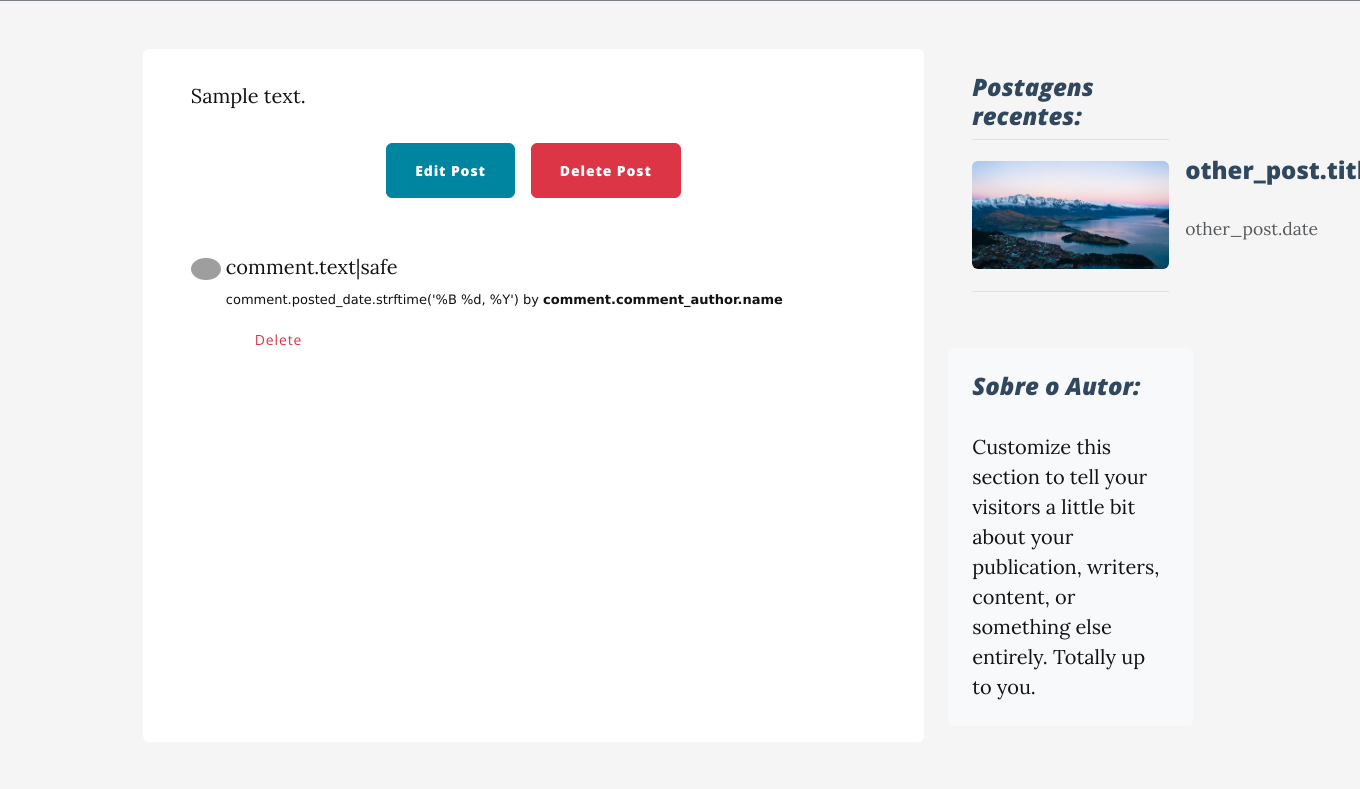
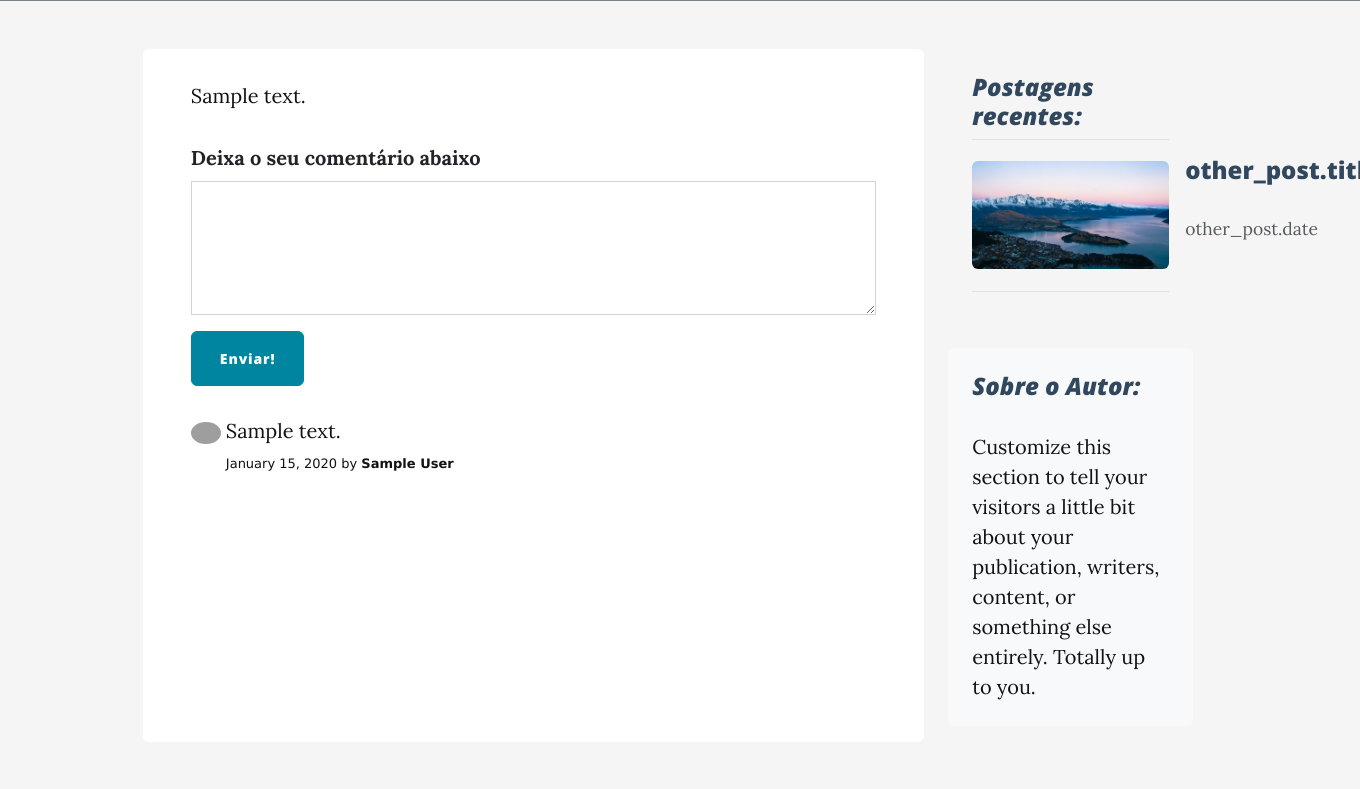
Before and after one commit to marcoveio-diadema/manualdagringa, a Flask app: page /post/1 in a window 1360 px wide; the page is wider, and only the part inside the window is pictured. Shown: the part 499-1288 px from the top of that part. Run offline with Flask 3, Linux system fonts and the light colour scheme; tables that the repository leaves empty hold one stand-in row (values such as "Sample post"); grey boxes marked "Sample" are stand-in pictures; some libraries are stand-ins or nearby versions; grey boxes are pictures that could not be loaded.

Commit message:
add and delete comments on posts

```diff
--- a/main.py
+++ b/main.py
@@ -29,6 +29,16 @@ init_db(app)
 # Create an instance of LoginManager
 login_manager = LoginManager(app)
 login_manager.login_view = 'login'  # Specify the login view endpoint
+
+# For adding profile images to the comment section
+gravatar = Gravatar(app,
+                    size=100,
+                    rating='g',
+                    default='retro',
+                    force_default=False,
+                    force_lower=False,
+                    use_ssl=False,
+                    base_url=None)
 
 
 # LOGIN USER
@@ -75,7 +85,47 @@ def show_post(post_id):
     # current post
     requested_post = db.get_or_404(BlogPost, post_id)
 
-    return render_template("post.html", post=requested_post, current_user=current_user)
+    # fetch comments form
+    comment_form = CommentForm()
+    # only allow logged-in users to comment
+    if comment_form.validate_on_submit():
+        if not current_user.is_authenticated:
+            flash("Você precisa fazer o login ou se registrar para comentar nos posts.")
+            return redirect(url_for("login"))
+
+        new_comment = Comment(
+            text=comment_form.comment_text.data,
+            comment_author=current_user,
+            parent_post=requested_post,
+        )
+        db.session.add(new_comment)
+        db.session.commit()
+
+        # Reset the comment text area after submitting the comment
+        comment_form.comment_text.data = ''
+
+    # Fetch comments associated with the post
+    comments = Comment.query.filter_by(post_id=post_id).all()
+
+    return render_template("post.html", post=requested_post, current_user=current_user,
+                           form=comment_form, comments=comments)
+
+
+@app.route("/delete-comment/<int:comment_id>", methods=["GET", "POST"])
+def delete_comment(comment_id):
+    comment_to_delete = Comment.query.get(comment_id)
+
+    if comment_to_delete:
+        # Check if the current user is the author of the comment
+        if current_user.is_authenticated and current_user.id == comment_to_delete.comment_author.id:
+            db.session.delete(comment_to_delete)
+            db.session.commit()
+            flash("Comment deleted successfully.")
+        else:
+            abort(403)  # Forbidden
+
+    # Redirect back to the post page
+    return redirect(url_for("show_post", post_id=comment_to_delete.post_id))
 
 
 @app.route('/new_post', methods=['GET', 'POST'])
@@ -108,6 +158,49 @@ def create_post():
         return redirect(url_for('blog'))
 
     return render_template("new_post.html", form=form, current_user=current_user)
+
+
+@app.route('/edit-post/<int:post_id>', methods=['GET', 'POST'])
+@admin_only
+def edit_post(post_id):
+    post = db.get_or_404(BlogPost, post_id)
+
+    edit_form = CreatePostForm(
+        title=post.title,
+        intro=post.intro,
+        slug=post.slug,
+        img_url=post.img_url,
+        body=post.body,
+        author=post.author,
+        category=post.category,
+    )
+
+    # Fetch all categories
+    categories = [(category.id, category.name) for category in Category.query.all()]
+
+    # Set choices for the category field in the form
+    edit_form.category.choices = categories
+
+    if edit_form.validate_on_submit():
+        post.title = edit_form.title.data
+        post.intro = edit_form.intro.data
+        post.slug = edit_form.slug.data
+        post.img_url = edit_form.img_url.data
+        post.author = current_user
+        post.body = edit_form.body.data
+
+        db.session.commit()
+        return redirect(url_for('show_post', post_id=post.id))
+    return render_template("new_post.html", form=edit_form, is_edit=True, current_user=current_user, categories=categories)
+
+
+@app.route('/delete-post/<int:post_id>')
+@admin_only
+def delete_post(post_id):
+    post_to_delete = db.get_or_404(BlogPost, post_id)
+    db.session.delete(post_to_delete)
+    db.session.commit()
+    return redirect(url_for('blog'))
 
 
 @app.route('/category')
--- a/templates/blog.html
+++ b/templates/blog.html
@@ -38,7 +38,9 @@
                       <a href="{{ url_for('sobre_nos')}}">{{post.author.name}}
                       </a>on {{post.date}}
                       <!-- DELETE POST IF ADM -->
+                      {% if current_user.id == 1%}
                       <a href="#"> Delete post ✘</a>
+                      {% endif %}
                   </p>
               </div>
           </div>
--- a/templates/post.html
+++ b/templates/post.html
@@ -1,4 +1,4 @@
-<!-- {% from "bootstrap5/form.html" import render_form %} -->
+{% from "bootstrap5/form.html" import render_form %}
 {% include "header.html" %}
 
 <!-- Page Header-->
@@ -11,7 +11,7 @@
           <h2 class="subheading post-heading">{{post.intro}}</h2>
           <span class="meta post-heading fst-italic"
             >Escrito por
-            <a href="#" class="post-heading">{{post.author.name}} </a>
+            <a href="{{ url_for('sobre_nos')}}" class="post-heading">{{post.author.name}} </a>
             em {{post.date}}
           </span>
         </div>
@@ -29,41 +29,45 @@
               <p>
                   {{ post.body|safe }}
               </p>
-            <!--post.body|safe -->
             <!-- ONLY SHOW EDIT BUTTON IF USER ID 1 (ADMIN USER) -->
+              {% if current_user.id == 1 %}
             <div class="d-flex justify-content-center mb-4">
                 <!-- edit post -->
               <a class="btn btn-primary float-right mx-2"
-                href="#">Edit Post</a>
+                href="{{ url_for('edit_post', post_id=post.id)}}">Edit Post</a>
                 <!-- ONLY SHOW DELETE BUTTON IF USER ID 1 (ADMIN USER) -->
                 <a class="btn btn-danger float-right mx-2"
-                href="#">Delete Post</a>
+                href="{{ url_for('delete_post', post_id=post.id)}}">Delete Post</a>
             </div>
+              {% endif %}
 
             <!-- Comments Area -->
-              <!-- load ckeditor -->
-              <!-- Configure it with the name of the form field from CommentForm -->
-              <!-- Create the WTFORM quick form from CommentForm -->
-              <!-- render form, don't forget submit button -->
+              {{ ckeditor.load() }} {{ ckeditor.config(name='comment_text') }}
+              {{ render_form(form, novalidate=True, button_map={"submit": "primary"}) }}
+
             <div class="comment">
               <!-- Show all the comments on a post -->
               <ul class="commentList">
                   <!-- Show all comments -->
+                  {% for comment in post.comments | sort(attribute='posted_date', reverse=True) %}
                 <li>
                   <div class="commenterImage">
-                    <img src="comment.comment_author.email | gravatar" />
+                    <img src="{{comment.comment_author.email | gravatar}}" />
                   </div>
                   <div class="commentText">
-                      <p>comment.text|safe </p>
+                      <p>{{comment.text|safe}} </p>
                     <span class="date sub-text">
-                        comment.posted_date.strftime('%B %d, %Y')
-                        by <strong>comment.comment_author.name </strong></span>
+                        {{comment.posted_date.strftime('%B %d, %Y')}}
+                        by <strong>{{comment.comment_author.name}} </strong></span>
                       <!-- ALLOW TO DELETE COMMENT IF SAME USER WHO CREATED AND IS LOGGED IN -->
+                      {% if current_user.is_authenticated and current_user.id == comment.comment_author.id %}
                       <span>
-                          <a href="#" class="btn btn-link text-danger"> Delete </a>
+                          <a href="{{ url_for('delete_comment', comment_id=comment.id) }}" class="btn btn-link text-danger"> Delete </a>
                       </span>
+                      {% endif %}
                   </div>
                 </li>
+                  {% endfor %}
               </ul>
             </div>
           </div>
```
Also changed, not shown: templates/new_post.html (+5 -3 lines).
